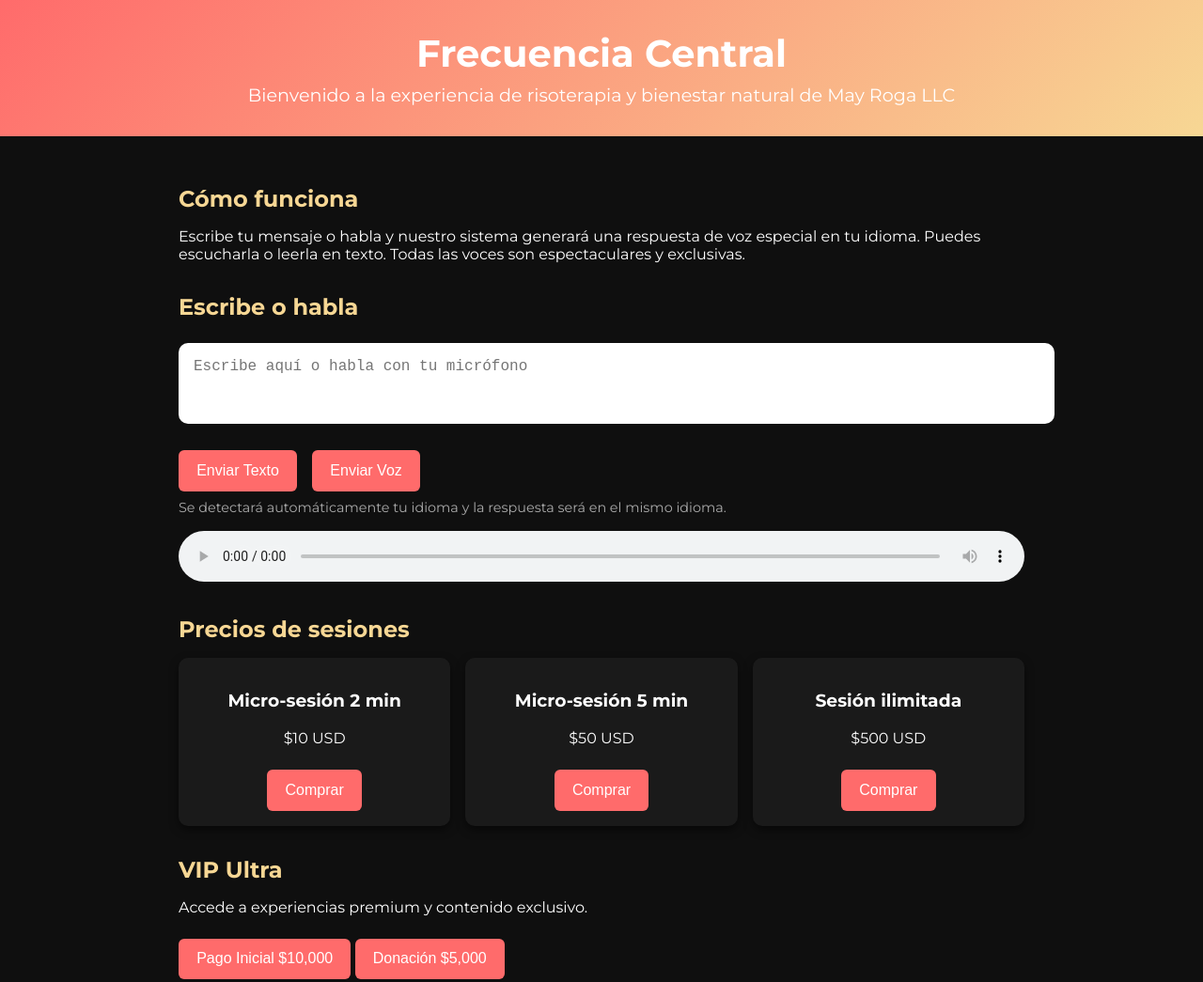
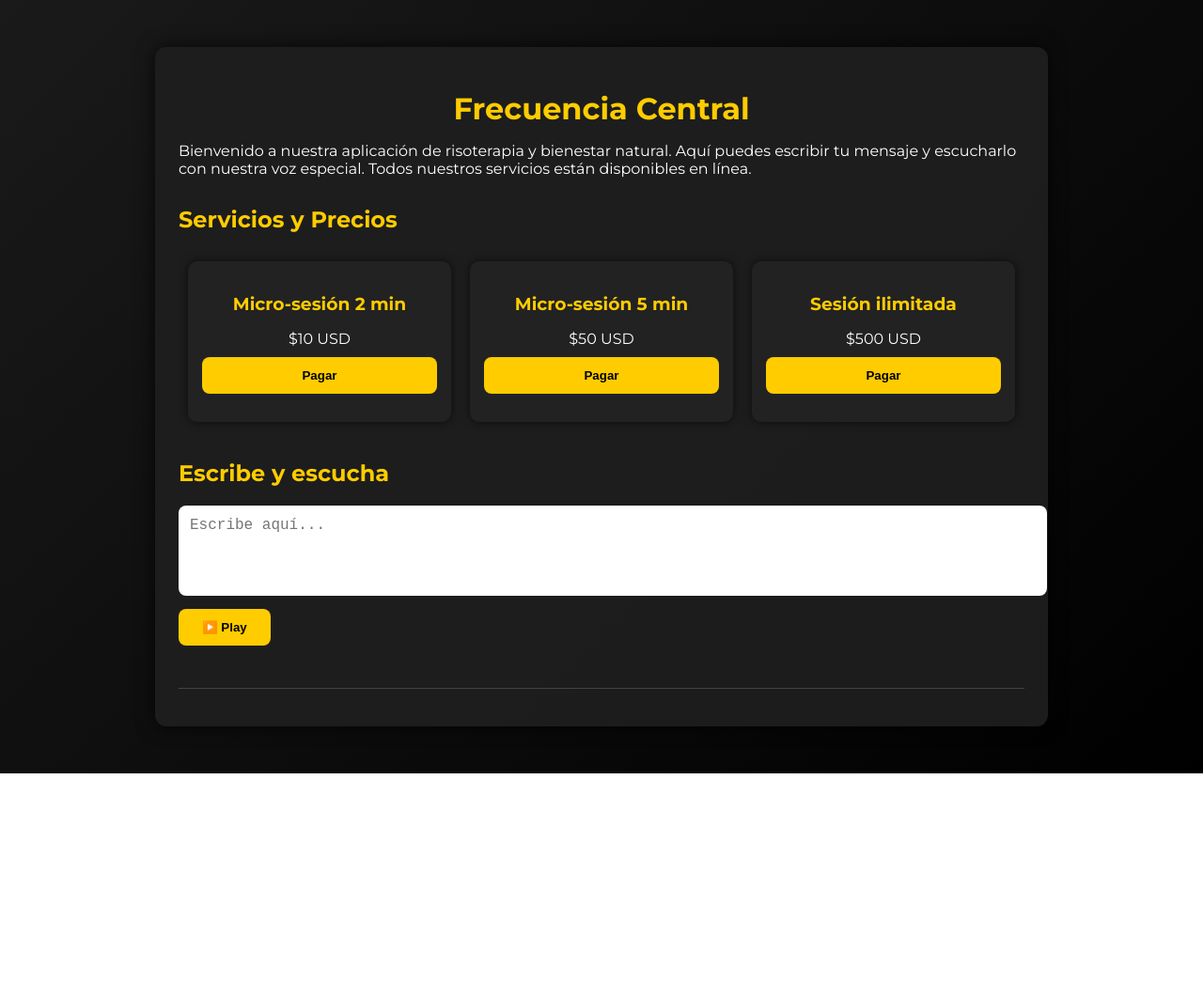
Before and after one commit to mayroga/Frecuencia-Central-May-Roga-LLC, a website: page public/index.html in a window 1280 px wide. Shown: the whole page at 94% size. After the commit the page ends 823 px from the top, so only its background shows below. Drawn offline with Linux system fonts and the light colour scheme.

Commit message:
Update index.html

```diff
--- a/public/index.html
+++ b/public/index.html
@@ -6,129 +6,130 @@
 <title>Frecuencia Central - May Roga LLC</title>
 <link href="https://fonts.googleapis.com/css2?family=Montserrat:wght@400;700&display=swap" rel="stylesheet">
 <style>
-  body { margin:0; font-family: 'Montserrat', sans-serif; background: #0f0f0f; color: #fff; }
-  header { text-align: center; padding: 2rem; background: linear-gradient(135deg,#ff6b6b,#f7d794); }
-  header h1 { margin:0; font-size:2.5rem; }
-  header p { margin:0.5rem 0 0; font-size:1.2rem; }
-  main { padding: 2rem; max-width: 900px; margin: auto; }
-  section { margin-bottom: 2rem; }
-  h2 { color:#f7d794; margin-bottom:1rem; }
-  .pricing { display:flex; gap:1rem; flex-wrap:wrap; }
-  .price-card { background:#1a1a1a; padding:1rem; border-radius:10px; flex:1; min-width:150px; text-align:center; box-shadow:0 4px 10px rgba(0,0,0,0.5); }
-  button { background:#ff6b6b; color:#fff; border:none; padding:0.8rem 1.2rem; border-radius:6px; cursor:pointer; font-size:1rem; margin-top:0.5rem; transition:0.3s; }
-  button:hover { background:#f7d794; color:#000; }
-  textarea { width:100%; padding:1rem; border-radius:10px; border:none; margin-top:0.5rem; resize:none; font-size:1rem; }
-  .controls { display:flex; gap:1rem; margin-top:1rem; flex-wrap:wrap; }
-  audio { width:100%; margin-top:1rem; border-radius:10px; }
-  .note { font-size:0.9rem; color:#aaa; margin-top:0.5rem; }
+body {
+  margin: 0;
+  font-family: 'Montserrat', sans-serif;
+  background: linear-gradient(135deg, #1a1a1a, #000000);
+  color: #ffffff;
+}
+.container {
+  max-width: 900px;
+  margin: 50px auto;
+  padding: 25px;
+  background: rgba(30,30,30,0.95);
+  border-radius: 12px;
+  box-shadow: 0 0 20px rgba(0,0,0,0.7);
+}
+h1 { text-align:center; color:#ffcc00; margin-bottom:10px; }
+h2 { color:#ffcc00; margin-top:30px; }
+textarea { width: 100%; padding: 12px; border-radius: 8px; border:none; font-size:16px; resize:none; margin-bottom:10px; }
+button {
+  padding: 12px 25px;
+  border:none;
+  border-radius:8px;
+  background: #ffcc00;
+  color: #000;
+  font-weight:bold;
+  cursor:pointer;
+  transition: 0.2s;
+  margin-bottom:15px;
+}
+button:hover { background:#e6b800; }
+.audio-container { margin-top:20px; }
+.session-list { margin-top:30px; border-top:1px solid #444; padding-top:15px; }
+.session-item { margin-bottom:10px; }
+.prices { display:flex; flex-wrap:wrap; justify-content:space-around; margin-top:15px; }
+.price-card {
+  background: #222;
+  padding:15px;
+  border-radius:10px;
+  width: 250px;
+  margin:10px;
+  text-align:center;
+  box-shadow: 0 0 10px rgba(0,0,0,0.6);
+}
+.price-card h3 { color:#ffcc00; margin-bottom:10px; }
+.price-card p { margin-bottom:10px; }
+.price-card button { width: 100%; }
 </style>
 </head>
 <body>
-<header>
+<div class="container">
   <h1>Frecuencia Central</h1>
-  <p>Bienvenido a la experiencia de risoterapia y bienestar natural de May Roga LLC</p>
-</header>
-<main>
-  <section>
-    <h2>Cómo funciona</h2>
-    <p>Escribe tu mensaje o habla y nuestro sistema generará una respuesta de voz especial en tu idioma. Puedes escucharla o leerla en texto. Todas las voces son espectaculares y exclusivas.</p>
-  </section>
+  <p>Bienvenido a nuestra aplicación de risoterapia y bienestar natural. Aquí puedes escribir tu mensaje y escucharlo con nuestra voz especial. Todos nuestros servicios están disponibles en línea.</p>
 
-  <section>
-    <h2>Escribe o habla</h2>
-    <textarea id="userInput" rows="3" placeholder="Escribe aquí o habla con tu micrófono"></textarea>
-    <div class="controls">
-      <button id="btnText">Enviar Texto</button>
-      <button id="btnVoice">Enviar Voz</button>
-    </div>
-    <div class="note">Se detectará automáticamente tu idioma y la respuesta será en el mismo idioma.</div>
-    <audio id="audioResponse" controls></audio>
-  </section>
-
-  <section>
-    <h2>Precios de sesiones</h2>
-    <div class="pricing">
+  <h2>Servicios y Precios</h2>
+  <div class="prices">
     <div class="price-card">
       <h3>Micro-sesión 2 min</h3>
       <p>$10 USD</p>
-        <button onclick="createCheckout('2min')">Comprar</button>
+      <button onclick="window.open('/create-upsell?type=2min')">Pagar</button>
     </div>
     <div class="price-card">
       <h3>Micro-sesión 5 min</h3>
       <p>$50 USD</p>
-        <button onclick="createCheckout('5min')">Comprar</button>
+      <button onclick="window.open('/create-upsell?type=5min')">Pagar</button>
     </div>
     <div class="price-card">
       <h3>Sesión ilimitada</h3>
       <p>$500 USD</p>
-        <button onclick="createCheckout('unlimited')">Comprar</button>
+      <button onclick="window.open('/create-upsell?type=unlimited')">Pagar</button>
     </div>
   </div>
-  </section>
 
-  <section>
-    <h2>VIP Ultra</h2>
-    <p>Accede a experiencias premium y contenido exclusivo.</p>
-    <button onclick="createVIPCheckout('initial')">Pago Inicial $10,000</button>
-    <button onclick="createVIPCheckout('donation')">Donación $5,000</button>
-  </section>
-</main>
+  <h2>Escribe y escucha</h2>
+  <textarea id="userText" rows="4" placeholder="Escribe aquí..."></textarea>
+  <button id="playBtn">▶️ Play</button>
+
+  <div class="audio-container" id="audioContainer"></div>
+
+  <div class="session-list" id="sessionList"></div>
+</div>
 
 <script>
-async function detectAndSpeak(text) {
-  const audioEl = document.getElementById('audioResponse');
+async function detectLanguage(text) {
   try {
-    const res = await fetch('/ai-response', {
+    const res = await fetch('https://libretranslate.de/detect', {
       method: 'POST',
       headers: { 'Content-Type': 'application/json' },
-      body: JSON.stringify({ prompt: text })
+      body: JSON.stringify({ q: text })
     });
     const data = await res.json();
-    audioEl.src = data.audio_url;
-    audioEl.play();
-  } catch (err) {
-    console.error('Error generando voz:', err);
+    return data[0].language || 'es';
+  } catch(e){ return 'es'; }
+}
+
+async function playText() {
+  const text = document.getElementById('userText').value.trim();
+  if(!text) return alert('Escribe algo primero');
+
+  const lang = await detectLanguage(text);
+  const voice = (lang === 'es') ? 'Miguel' : 'Maria';
+
+  const res = await fetch('/ai-response', {
+    method:'POST',
+    headers:{ 'Content-Type':'application/json' },
+    body: JSON.stringify({ prompt:text, voice })
+  });
+  const data = await res.json();
+  if(data.audio_url){
+    const audioContainer = document.getElementById('audioContainer');
+    audioContainer.innerHTML = `<audio controls autoplay src="${data.audio_url}"></audio>`;
+    addSessionRecord(text, voice, data.audio_url);
+  } else {
+    alert('Error generando audio');
   }
 }
 
-document.getElementById('btnText').addEventListener('click', () => {
-  const text = document.getElementById('userInput').value.trim();
-  if(text) detectAndSpeak(text);
-});
-
-document.getElementById('btnVoice').addEventListener('click', () => {
-  if(!navigator.mediaDevices || !navigator.mediaDevices.getUserMedia) return alert('Micrófono no disponible');
-  const recognition = new (window.SpeechRecognition || window.webkitSpeechRecognition)();
-  recognition.lang = 'es-ES';
-  recognition.interimResults = false;
-  recognition.maxAlternatives = 1;
-  recognition.start();
-  recognition.onresult = (event) => {
-    const spokenText = event.results[0][0].transcript;
-    document.getElementById('userInput').value = spokenText;
-    detectAndSpeak(spokenText);
-  };
-});
-
-async function createCheckout(type) {
-  const res = await fetch('/create-upsell-checkout', {
-    method:'POST',
-    headers:{ 'Content-Type':'application/json' },
-    body: JSON.stringify({ type })
-  });
-  const data = await res.json();
-  if(data.url) window.location.href = data.url;
+function addSessionRecord(prompt, voice, url){
+  const list = document.getElementById('sessionList');
+  const item = document.createElement('div');
+  item.className = 'session-item';
+  item.innerHTML = `<strong>[${voice}]</strong>: ${prompt} <br><audio controls src="${url}"></audio>`;
+  list.prepend(item);
 }
 
-async function createVIPCheckout(step) {
-  const res = await fetch('/create-vip-checkout', {
-    method:'POST',
-    headers:{ 'Content-Type':'application/json' },
-    body: JSON.stringify({ step })
-  });
-  const data = await res.json();
-  if(data.url) window.location.href = data.url;
-}
+document.getElementById('playBtn').addEventListener('click', playText);
 </script>
 </body>
 </html>
```
Lines whose indentation alone changed are shown as unchanged.
